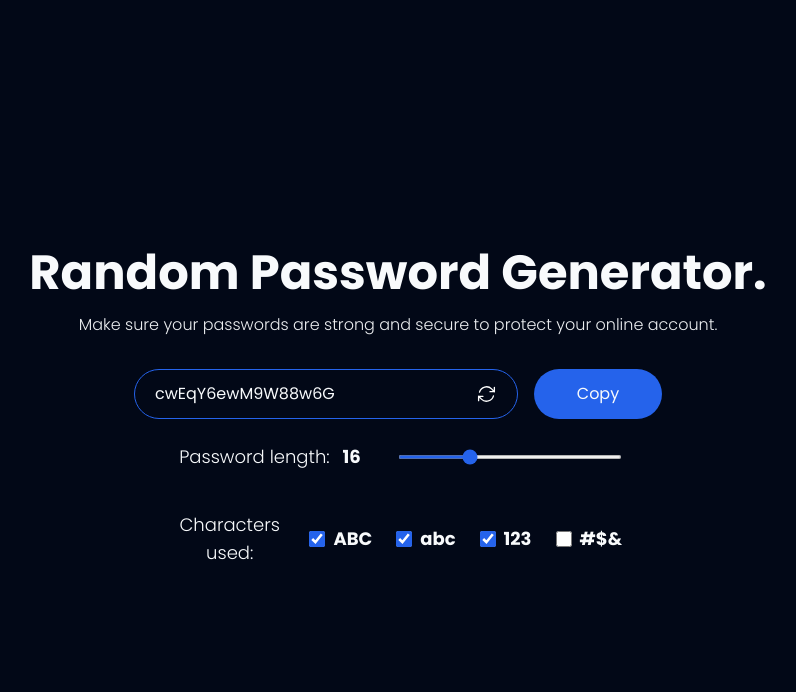
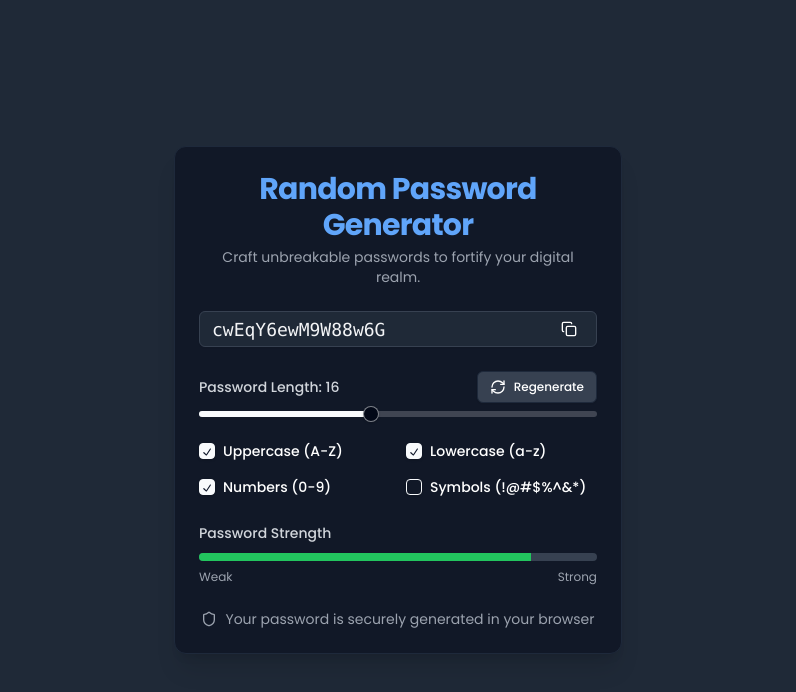
Before and after one commit to Sh1v4nk/Passgen-React, a React (Vite) app: page / in a window 1280 px wide. Shown: the top 692 px of the page, without its empty margins (242-1038 px from the left). Built offline with nearby package versions, Linux system fonts and the light colour scheme.

Commit message:
UI Improvement and add password strength checker

```diff
--- a/src/App.jsx
+++ b/src/App.jsx
@@ -1,13 +1,27 @@
 import { useState, useCallback, useEffect } from "react";
+import { Copy, RefreshCw, Check, Shield } from "lucide-react";
+import {
+  Button,
+  Card,
+  CardContent,
+  CardDescription,
+  CardHeader,
+  CardTitle,
+  Checkbox,
+  Input,
+  Label,
+  Slider,
+} from "@/components";
 
 function App() {
-  const [length, setLength] = useState("16");
+  const [length, setLength] = useState(16);
   const [uppercaseAllowed, setUppercaseAllowed] = useState(true);
   const [lowercaseAllowed, setLowercaseAllowed] = useState(true);
   const [numberAllowed, setNumberAllowed] = useState(true);
   const [specialAllowed, setSpecialAllowed] = useState(false);
   const [password, setPassword] = useState("");
   const [copyText, setCopyText] = useState("Copy");
+  const [strength, setStrength] = useState(0);
 
   const generatePassword = useCallback(() => {
     let pass = "";
@@ -26,8 +40,10 @@ function App() {
         pass += allowedChars.charAt(randomValues[i] % allowedCharsLength);
         i++;
         setPassword(pass);
+        setStrength(calculatePasswordStrength(pass)); // Calculate strength
       } else {
         clearInterval(typingAnimation);
+        setStrength(calculatePasswordStrength(pass)); // Final strength update
       }
     }, 20);
   }, [
@@ -70,7 +86,7 @@ function App() {
   ]);
 
   // Function to copy the generated password to clipboard
-  const copyPassword = (e) => {
+  const copyPassword = () => {
     navigator.clipboard.writeText(password);
 
     // Set copy button text to "Copied!" temporarily
@@ -82,14 +98,11 @@ function App() {
 
   // Function to handle checkbox state changes
   const handleCheckboxChange = (setStateFunction) => {
-    return (e) => {
-      const checked = e.target.checked;
-
+    return (checked) => {
       // Ensure at least one option is selected
       if (!checked && countChecked() === 1) {
         return;
       }
-
       setStateFunction(checked);
     };
   };
@@ -104,107 +117,149 @@ function App() {
     ].filter(Boolean).length;
   };
 
+  const calculatePasswordStrength = (password) => {
+    let strength = 0;
+
+    if (password.length >= 8) strength += 1;
+    if (password.length >= 16) strength += 1;
+    if (/[A-Z]/.test(password)) strength += 1;
+    if (/[a-z]/.test(password)) strength += 1;
+    if (/[0-9]/.test(password)) strength += 1;
+    if (/[^A-Za-z0-9]/.test(password)) strength += 1;
+
+    return strength;
+  };
+
   return (
-    <>
-      <div className="w-full h-screen flex flex-col justify-center items-center font-poppins">
-        <div className="flex flex-col justify-center items-center gap-4 m-8">
-          <h1 className="flex max-lg:flex-col text-center text-light-white font-bold text-3xl sm:text-5xl">
-            Random Password Generator.
-          </h1>
-          <h2 className="text-light-white text-center opacity-95 text-xs sm:text-base font-light self-center">
-            Make sure your passwords are strong and secure to protect your
-            online account.
-          </h2>
+    <div className="flex items-center justify-center min-h-screen bg-gray-800">
+      <Card className="w-full max-w-md bg-gray-900 text-white shadow-xl m-3 font-poppins">
+        <CardHeader className="space-y-1">
+          <CardTitle className="text-3xl font-bold text-center text-blue-400">
+            Random Password Generator
+          </CardTitle>
+          <CardDescription className="text-center text-gray-400">
+            Craft unbreakable passwords to fortify your digital realm.
+          </CardDescription>
+        </CardHeader>
+        <CardContent className="space-y-6">
+          <div className="relative flex items-center justify-center">
+            <Input
+              value={password}
+              readOnly
+              className="pr-20 text-lg font-mono bg-gray-800 border-gray-700 text-gray-100"
+            />
+            <Button
+              onClick={copyPassword}
+              variant="ghost"
+              size="sm"
+              className="absolute right-2 top-1/2 transform -translate-y-1/2 h-8"
+            >
+              {copyText === "Copied!" ? (
+                <Check className="h-4 w-4 text-green-500" />
+              ) : (
+                <Copy className="h-4 w-4" />
+              )}
+            </Button>
           </div>
-        <div className="flex max-lg:flex-col mx-4 gap-4">
-          <div className="flex rounded-full md:w-96 select-none border border-blue-600 p-3">
-            <input
-              type="text"
-              disabled
-              className="w-full text-light-white select-none bg-transparent ml-2"
-              value={password}
-            />
-            <svg
-              xmlns="http://www.w3.org/2000/svg"
-              fill="none"
-              viewBox="0 0 24 24"
-              strokeWidth="1.5"
-              stroke="white"
-              className="w-6 h-6 mr-2 ml-2 select-none"
+
+          <div className="space-y-2">
+            <div className="flex justify-between items-center">
+              <Label
+                htmlFor="length"
+                className="text-sm font-medium text-gray-300"
+              >
+                Password Length: {length}
+              </Label>
+              <Button
                 onClick={generatePassword}
+                variant="outline"
+                size="sm"
+                className="bg-gray-700 hover:bg-gray-600"
               >
-              <path
-                strokeLinecap="round"
-                strokeLinejoin="round"
-                d="M16.023 9.348h4.992v-.001M2.985 19.644v-4.992m0 0h4.992m-4.993 0 3.181 3.183a8.25 8.25 0 0 0 13.803-3.7M4.031 9.865a8.25 8.25 0 0 1 13.803-3.7l3.181 3.182m0-4.991v4.99"
-              />
-            </svg>
+                <RefreshCw className="h-4 w-4 mr-2" />
+                Regenerate
+              </Button>
             </div>
-          <button
-            className="bg-blue-600 w-full lg:hover:bg-blue-500 select-none hover:scale-110 active:scale-90 transition text-light-white rounded-full p-3 lg:w-32"
-            onClick={copyPassword}
-          >
-            {copyText}
-          </button>
-        </div>
-        <div className="flex max-lg:flex-col text-center items-center gap-6 max-w-md my-6">
-          <h3 className="text-light-white w-80 text-lg font-light">
-            Password length: <span className="font-bold m-2">{length}</span>
-          </h3>
-          <input
-            type="range"
-            className="cursor-pointer w-4/5 rounded-lg h-1 accent-blue-600"
-            min="1"
-            max="50"
-            value={length}
-            onChange={(e) => setLength(e.target.value)}
+            <Slider
+              id="length"
+              min={4}
+              max={32}
+              step={1}
+              value={[length]}
+              onValueChange={(value) => setLength(value[0])}
+              className="w-full"
             />
           </div>
-        <div className="flex max-lg:flex-col text-center items-center gap-6 max-w-md m-4">
-          <h3 className="text-light-white text-lg font-light">
-            Characters used:
-          </h3>
-          <div className="flex gap-6">
-            <div className="flex items-center gap-2">
-              <input
-                type="checkbox"
+          <div className="grid grid-cols-2 gap-4">
+            <div className="flex items-center space-x-2">
+              <Checkbox
+                id="uppercase"
                 checked={uppercaseAllowed}
-                onChange={handleCheckboxChange(setUppercaseAllowed)}
-                className="accent-blue-600 h-4 w-4 rounded-full"
+                onCheckedChange={handleCheckboxChange(setUppercaseAllowed)}
               />
-              <p className="text-light-white text-lg font-bold">ABC</p>
+              <Label htmlFor="uppercase" className="text-sm">
+                Uppercase (A-Z)
+              </Label>
             </div>
-            <div className="flex items-center gap-2">
-              <input
-                type="checkbox"
+            <div className="flex items-center space-x-2">
+              <Checkbox
+                id="lowercase"
                 checked={lowercaseAllowed}
-                onChange={handleCheckboxChange(setLowercaseAllowed)}
-                className="accent-blue-600 h-4 w-4"
+                onCheckedChange={handleCheckboxChange(setLowercaseAllowed)}
               />
-              <p className="text-light-white text-lg font-bold">abc</p>
+              <Label htmlFor="lowercase" className="text-sm">
+                Lowercase (a-z)
+              </Label>
             </div>
-            <div className="flex items-center gap-2">
-              <input
-                type="checkbox"
+            <div className="flex items-center space-x-2">
+              <Checkbox
+                id="numbers"
                 checked={numberAllowed}
-                onChange={handleCheckboxChange(setNumberAllowed)}
-                className="accent-blue-600 h-4 w-4"
+                onCheckedChange={handleCheckboxChange(setNumberAllowed)}
               />
-              <p className="text-light-white text-lg font-bold">123</p>
+              <Label htmlFor="numbers" className="text-sm">
+                Numbers (0-9)
+              </Label>
             </div>
-            <div className="flex items-center gap-2">
-              <input
-                type="checkbox"
+            <div className="flex items-center space-x-2">
+              <Checkbox
+                id="symbols"
                 checked={specialAllowed}
-                onChange={handleCheckboxChange(setSpecialAllowed)}
-                className="accent-blue-600 h-4 w-4"
+                onCheckedChange={handleCheckboxChange(setSpecialAllowed)}
               />
-              <p className="text-light-white text-lg font-bold">#$&</p>
+              <Label htmlFor="symbols" className="text-sm">
+                Symbols (!@#$%^&*)
+              </Label>
             </div>
           </div>
+          <div className="space-y-2">
+            <Label className="text-sm font-medium text-gray-300">
+              Password Strength
+            </Label>
+            <div className="h-2 bg-gray-700 rounded-full overflow-hidden">
+              <div
+                className={`h-full transition-all duration-500 ease-out ${
+                  strength <= 2
+                    ? "bg-red-500"
+                    : strength <= 4
+                    ? "bg-yellow-500"
+                    : "bg-green-500"
+                }`}
+                style={{ width: `${(strength / 6) * 100}%` }}
+              />
+            </div>
+            <div className="flex justify-between text-xs text-gray-400">
+              <span>Weak</span>
+              <span>Strong</span>
             </div>
           </div>
-    </>
+          <div className="flex items-center justify-center space-x-2 text-sm text-gray-400">
+            <Shield className="h-4 w-4" />
+            <span>Your password is securely generated in your browser</span>
+          </div>
+        </CardContent>
+      </Card>
+    </div>
   );
 }
 
```
Lines whose indentation alone changed are shown as unchanged.
